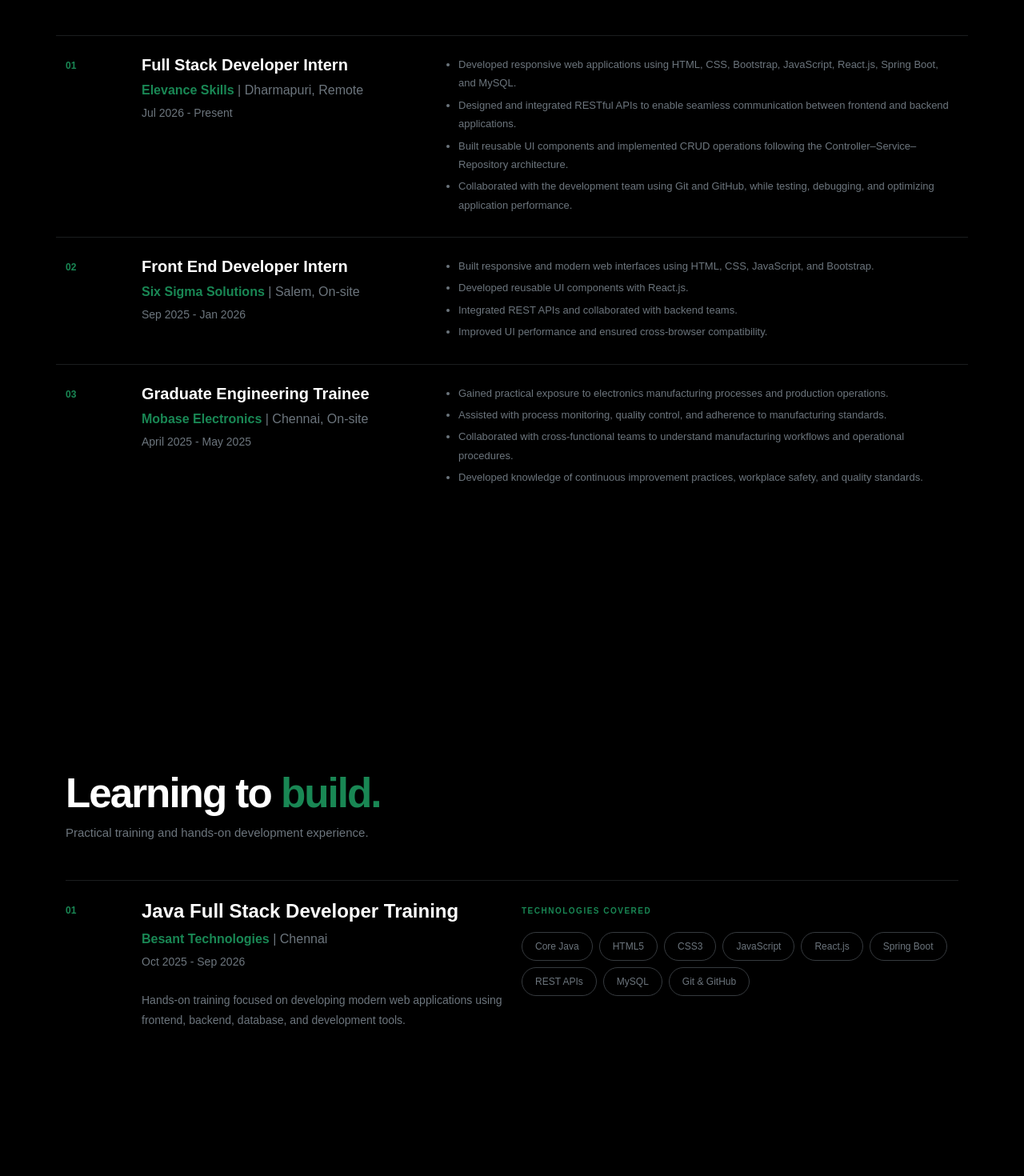
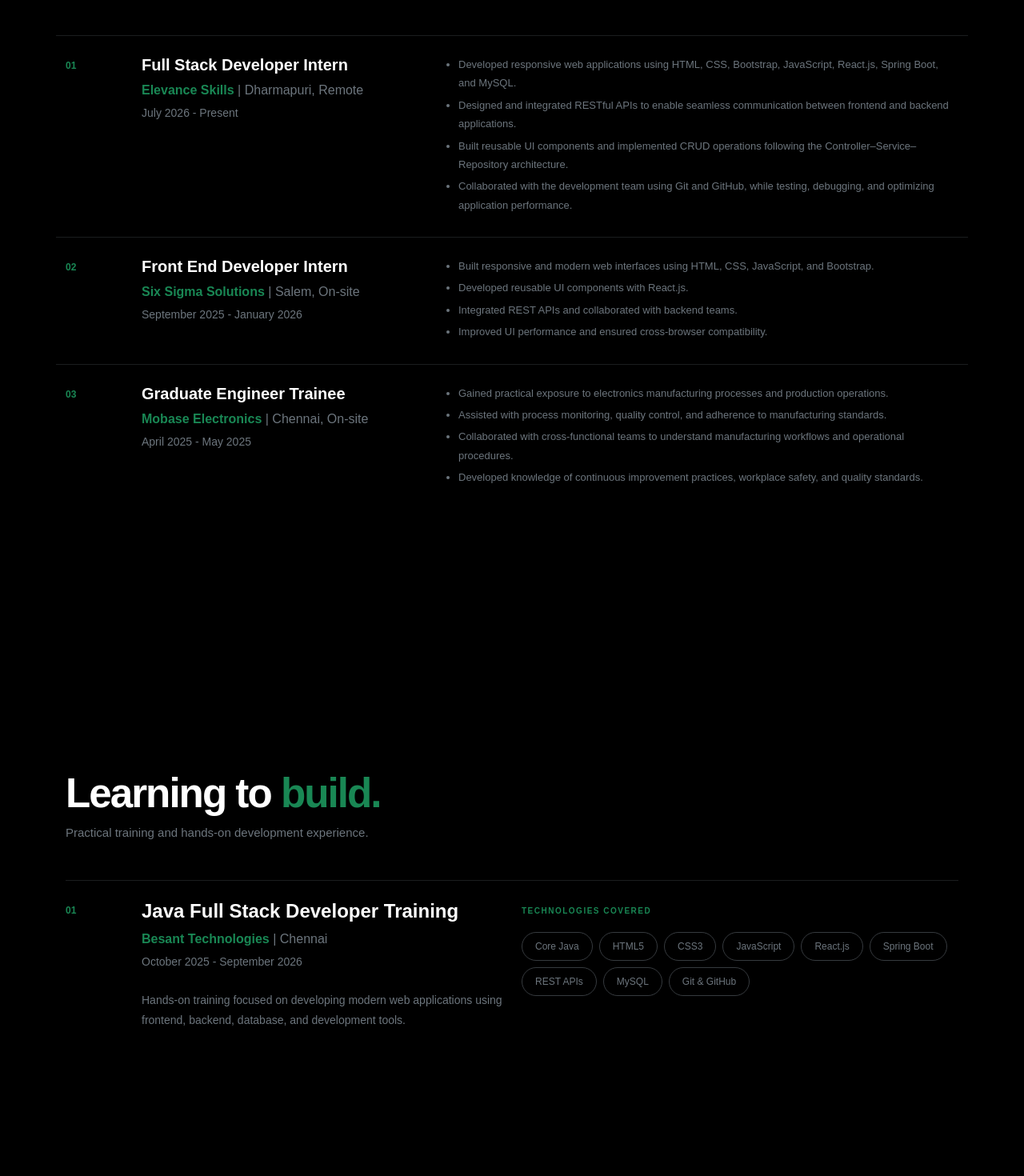
Before and after one commit to Kishore1803/Portfolio, a React (Vite) app: page / in a window 1280 px wide. Shown: the part 2600-4070 px from the top of the page at 80% size. Built offline with nearby package versions, Linux system fonts and the light colour scheme.

Commit message:
Update the Projects

```diff
--- a/src/components/Education.jsx
+++ b/src/components/Education.jsx
@@ -6,7 +6,7 @@ const education = [
     title: "B.E. - ECE",
     fullTitle: "Electronics & Communication Engineering",
     institution: "Dhirajlal Gandhi College of Technology",
-    duration: "2021 - 2025",
+    duration: "October 2021 - June 2025",
     result: "CGPA: 8.10",
   },
   {
@@ -14,7 +14,7 @@ const education = [
     title: "B.E. Minor Degree",
     fullTitle: "Business Analytics",
     institution: "Dhirajlal Gandhi College of Technology",
-    duration: "2023 - 2025",
+    duration: "June 2023 - June 2025",
     result: "CGPA: 8.16",
   },
   {
@@ -22,7 +22,7 @@ const education = [
     title: "Higher Secondary",
     fullTitle: "HSC / 12th",
     institution: "SRV Matric Hr Sec School",
-    duration: "2020 - 2021",
+    duration: "June 2020 - April 2021",
     result: "Percentage: 85.6%",
   },
   {
@@ -30,7 +30,7 @@ const education = [
     title: "Secondary School",
     fullTitle: "SSLC / 10th",
     institution: "SRV Matric Hr Sec School",
-    duration: "2018 - 2019",
+    duration: "June 2018 - April 2019",
     result: "Percentage: 77.8%",
   },
 ];
--- a/src/components/Experience.jsx
+++ b/src/components/Experience.jsx
@@ -6,7 +6,7 @@ const experiences = [
     role: "Full Stack Developer Intern",
     company: "Elevance Skills",
     location: "Dharmapuri, Remote",
-    duration: "Jul 2026 - Present",
+    duration: "July 2026 - Present",
     points: [
       "Developed responsive web applications using HTML, CSS, Bootstrap, JavaScript, React.js, Spring Boot, and MySQL.",
       "Designed and integrated RESTful APIs to enable seamless communication between frontend and backend applications.",
@@ -19,7 +19,7 @@ const experiences = [
     role: "Front End Developer Intern",
     company: "Six Sigma Solutions",
     location: "Salem, On-site",
-    duration: "Sep 2025 - Jan 2026",
+    duration: "September 2025 - January 2026",
     points: [
       "Built responsive and modern web interfaces using HTML, CSS, JavaScript, and Bootstrap.",
       "Developed reusable UI components with React.js.",
@@ -29,7 +29,7 @@ const experiences = [
   },
     {
     number: "03",
-    role: "Graduate Engineering Trainee",
+    role: "Graduate Engineer Trainee",
     company: "Mobase Electronics",
     location: "Chennai, On-site",
     duration: "April 2025 - May 2025",
--- a/src/components/Projects.jsx
+++ b/src/components/Projects.jsx
@@ -75,7 +75,7 @@ const projects = [
     description: [
       "Built a platform for downloading high-quality illustrations.",
       "Created a clean and user-friendly interface.",
-      "Implemented responsive UI using React.js.",
+      "Implemented responsive UI using React.js and modern technologies.",
     ],
     technologies: ["HTML", "CSS", "JavaScript", "React.js"],
     live: "https://click-crafty.vercel.app/",
--- a/src/components/Training.jsx
+++ b/src/components/Training.jsx
@@ -6,7 +6,7 @@ const training = {
   title: "Java Full Stack Developer Training",
   company: "Besant Technologies",
   location: "Chennai",
-  duration: "Oct 2025 - Sep 2026",
+  duration: "October 2025 - September 2026",
   description:
     "Hands-on training focused on developing modern web applications using frontend, backend, database, and development tools.",
   technologies: [
```
